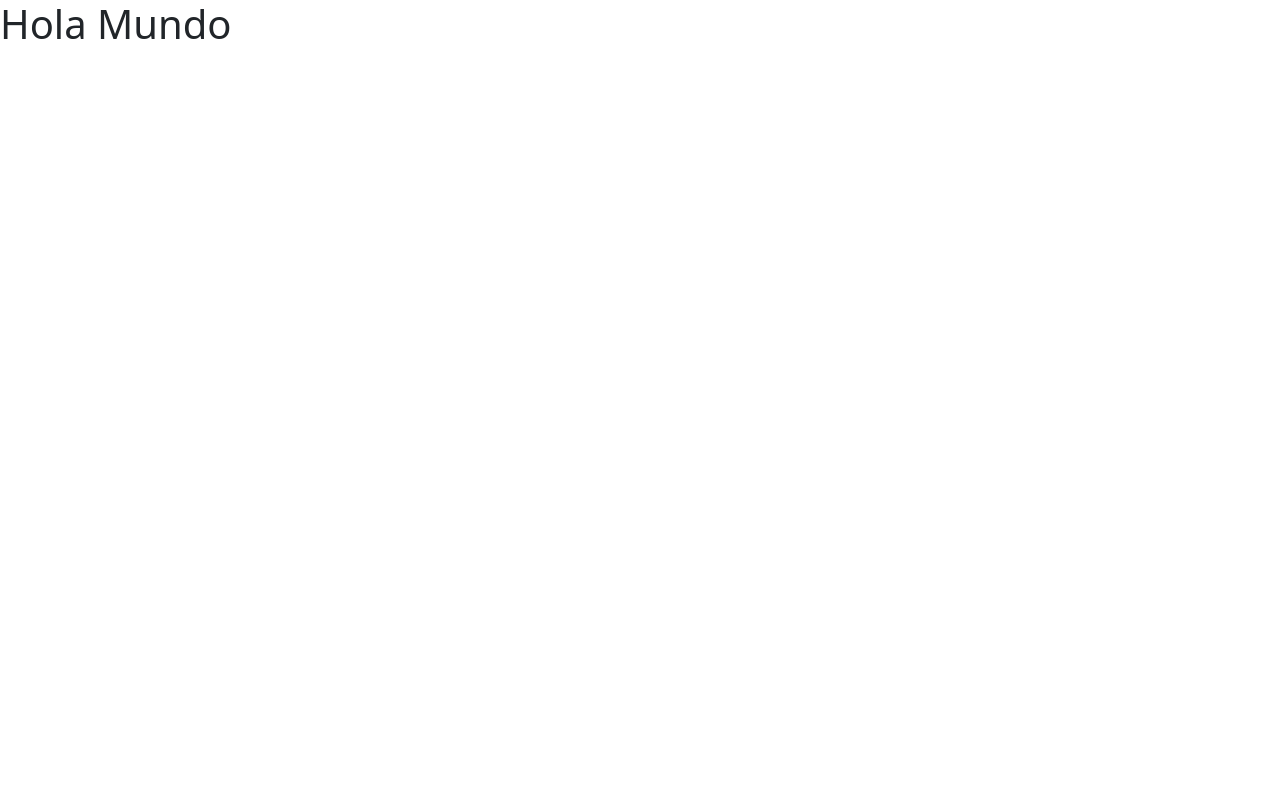
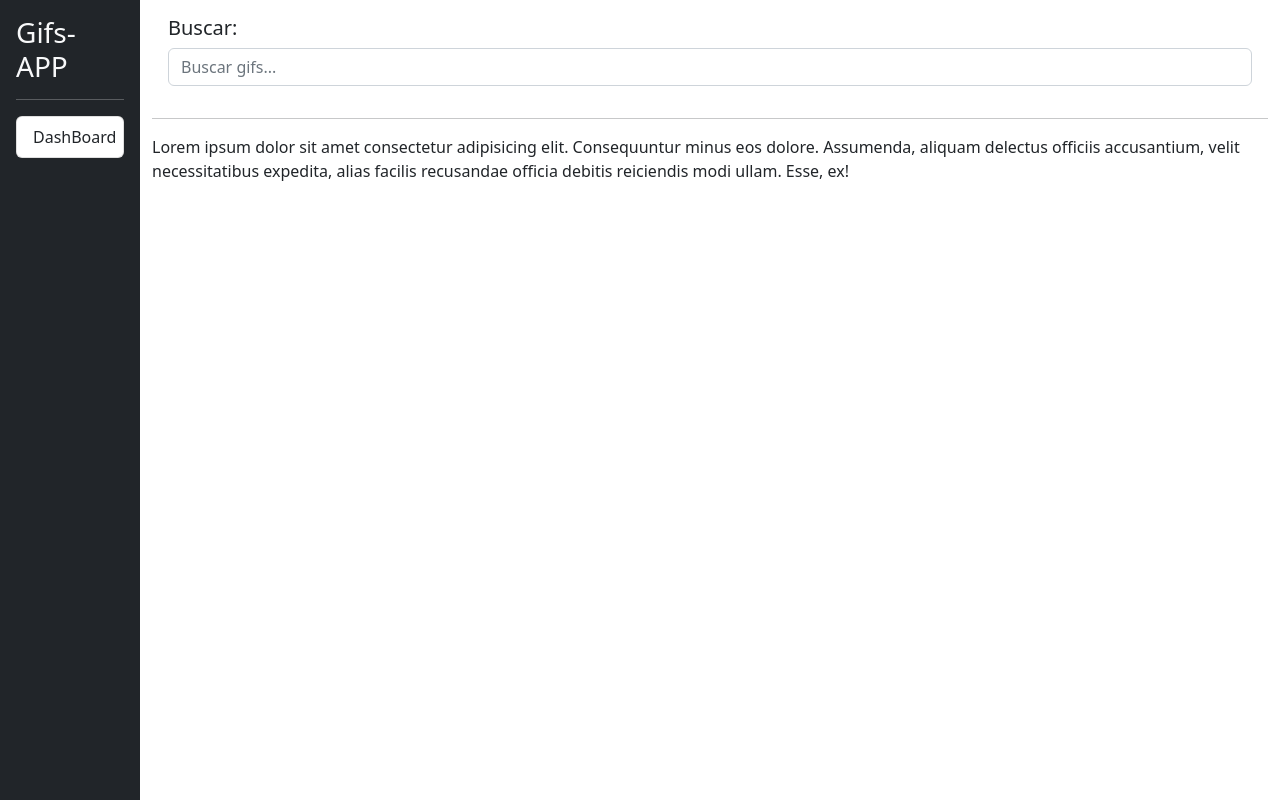
Before and after one commit to DenisRodMor/02-gifsApp, an Angular app: page / in a window 1280 px wide. Built offline with nearby package versions, Linux system fonts and the light colour scheme.

Commit message:
Diseño inicial de nuestra aplicación de Gifs

```diff
--- a/src/app/app.component.html
+++ b/src/app/app.component.html
@@ -1 +1,31 @@
-<h1>Hola Mundo</h1>
+<div class="d-flex">
+
+  <!-- SIDEBAR -->
+  <div class="bg-dark border-right p-3" id="sidebar">
+    <h3 class="text-light">Gifs-APP</h3>
+      <hr class="text-white" />
+      <div class="list-group list-reset">
+          <a href="#" class="list-group-item  list-group-item-action">
+            DashBoard
+          </a>
+      </div>
+  </div>
+  <!-- END SIDEBAR -->
+
+  <div class="container">
+    <div class="row p-3">
+      <div class="col">
+        <h5>Buscar:</h5>
+        <input type="text" class="form-control" placeholder="Buscar gifs...">
+      </div>
+    </div>
+    <hr/>
+
+    <div class="row">
+      <div class="col">
+        Lorem ipsum dolor sit amet consectetur adipisicing elit. Consequuntur minus eos dolore. Assumenda, aliquam delectus officiis accusantium, velit necessitatibus expedita, alias facilis recusandae officia debitis reiciendis modi ullam. Esse, ex!
+      </div>
+    </div>
+  </div>
+
+</div>
--- a/src/styles.css
+++ b/src/styles.css
@@ -1 +1,10 @@
 /* You can add global styles to this file, and also import other style files */
+html, body{
+  height: 100%;
+}
+/* Todo esto es para que se haga la linea izquierda de la app hasta abajo */
+#sidebar{
+  height: 100%;
+  min-height: 100vh;
+  min-width: 100px;
+}
```
